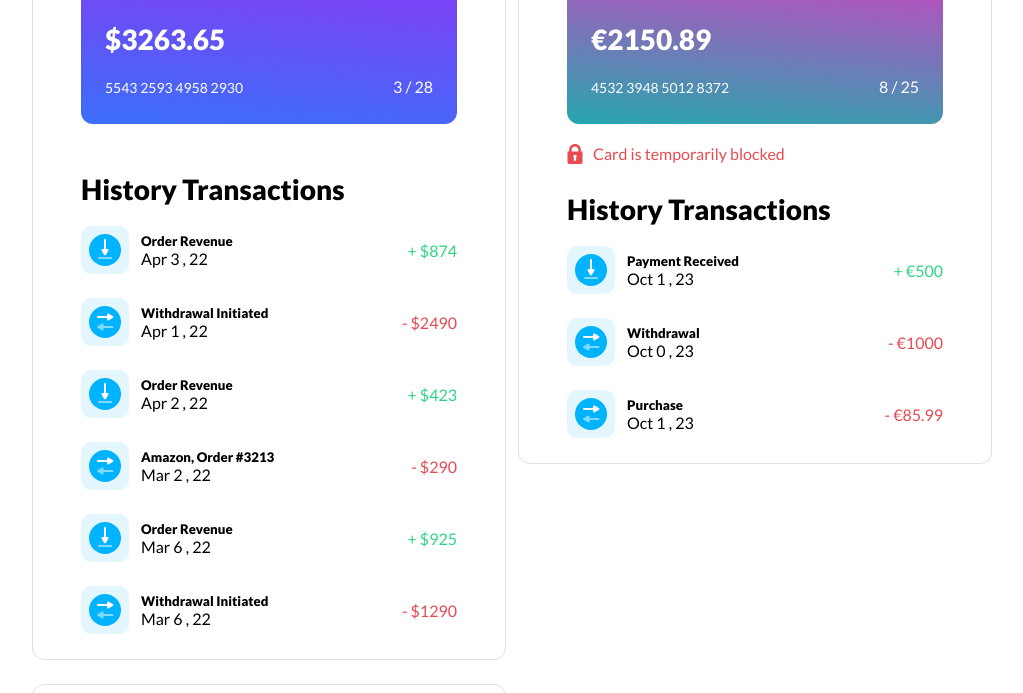
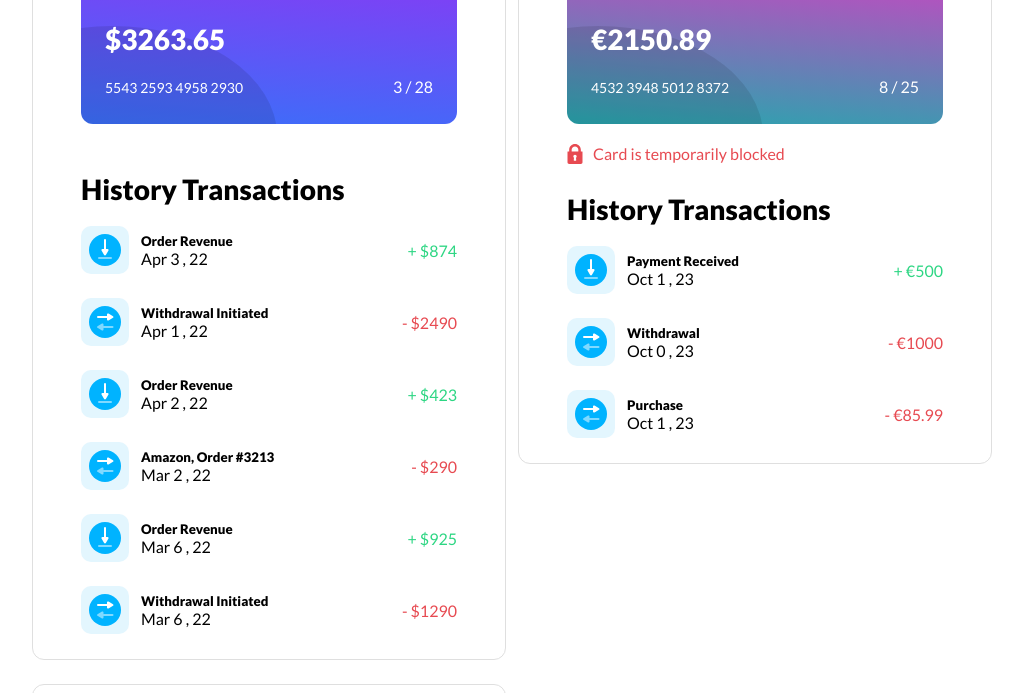
Before and after one commit to adastion/pre-course-1-cards, a plain HTML site: page index.html in a window 1280 px wide. Shown: the part 340-1033 px from the top of the page, without its empty margins (32-1055 px from the left). Drawn offline with Linux system fonts and the light colour scheme.

Commit message:
adding before, after for card

```diff
--- a/style.css
+++ b/style.css
@@ -92,6 +92,7 @@ h5 {
   color: white;
   position: relative;
   text-transform: capitalize;
+  overflow: hidden;
   /* background: linear-gradient(-175deg, #9C2CF3, #3A6FF9);
   background: linear-gradient(-175deg, #F32CC7, #27A6AE);
   background: linear-gradient(-175deg, #F3972C, #E333C7); */
@@ -121,6 +122,32 @@ h5 {
 .card p {
   font-size: 14px;
 }
+
+.card > * {
+  z-index: 5;
+}
+
+.card::before,
+.card::after {
+  content: '';
+  position: absolute;
+  width: 330px;
+  height: 220px;
+  background: rgba(0, 0, 0, 0.1);
+  border-radius: 50%;
+  z-index: 1;
+}
+
+.card::before {
+  top: 106px;
+  right: 180px;
+}
+
+.card::after {
+  left: 173px;
+  bottom: 124px;
+}
+
 
 .padlock {
   display: flex;
```
